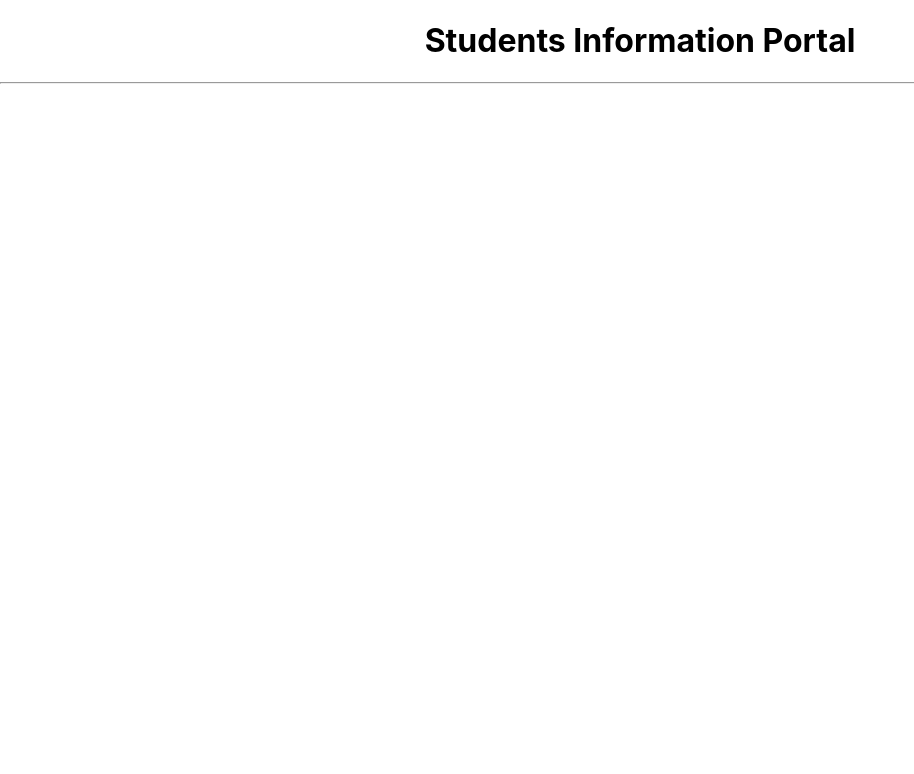
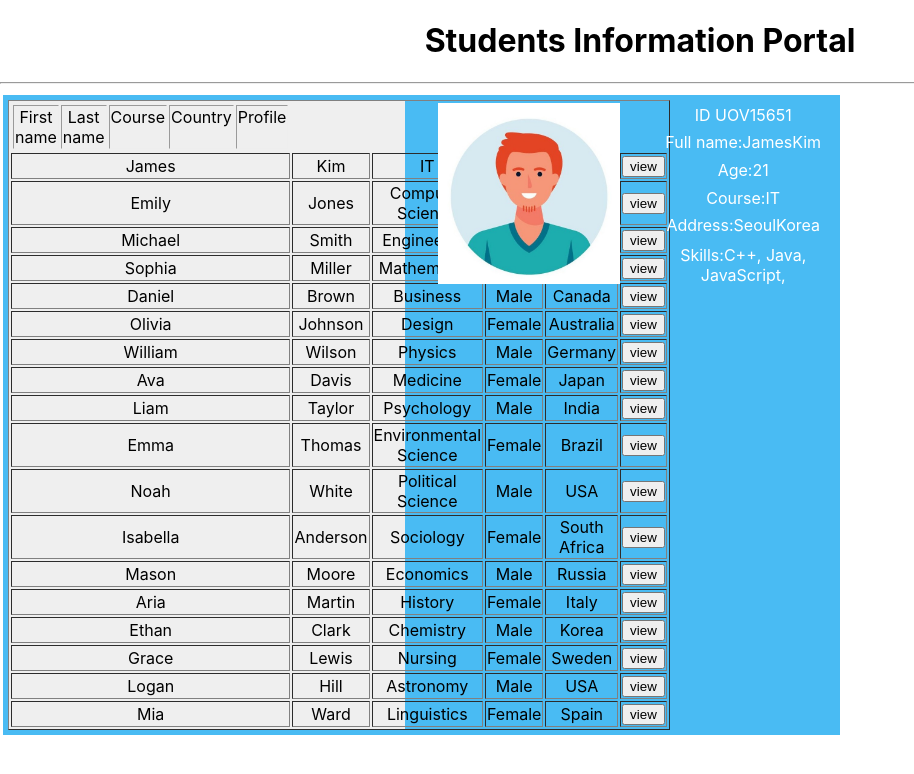
Before and after one commit to Chamathka01/IT31332024ReactProjects, a React (Create React App) app in the folder myapp/: page / in a window 1280 px wide. Shown: the top 774 px of the page, without its empty margins (0-914 px from the left). Built offline with nearby package versions, Linux system fonts and the light colour scheme.

Commit message:
fixed design errors

```diff
--- a/myapp/src/App.js
+++ b/myapp/src/App.js
@@ -1,6 +1,6 @@
 import './App.css';
-import  {students}  from '.data/StudentsDb';
-import  StudentTable from '.components/StudentTable';
+import  {students}  from './data/StudentsDb';
+import  StudentTable from './components/StudentTable';
 
 
 function App() {
@@ -12,7 +12,7 @@ function App() {
       <tbody>
        <tr>
         <td>
-          <studentTable students={students}/>
+          <StudentTable students={students}/>
         </td>
         </tr>
       </tbody>
--- a/myapp/src/components/Profile.js
+++ b/myapp/src/components/Profile.js
@@ -5,7 +5,7 @@ export default function Profile(props){
         <table>
             <tr>
                 <td rowspan={7}>
-                    <img className="profile" src={require('../assests/img/'+props.stu.profilePic)} alt="profile picture" />
+                    <img className="profile" src={require('../img/'+props.stu.profilePic)} alt="profile picture" />
                 </td>
                 <td>ID {props.stu.studentId}</td>
             </tr>
--- a/myapp/src/components/StudentTable.js
+++ b/myapp/src/components/StudentTable.js
@@ -1,8 +1,8 @@
-import '..assests/css/compo.css';
+import '../assests/css/compo.css';
 import Profile from './Profile';
 import {useState} from 'react';
 export default function StudentTable(props){
-    const [stu,setStu]=useState(props,students[0]);
+    const [stu,setStu]=useState(props.students[0]);
     return(
         <div className="outerDiv">
             <div className="leftDiv">
```
